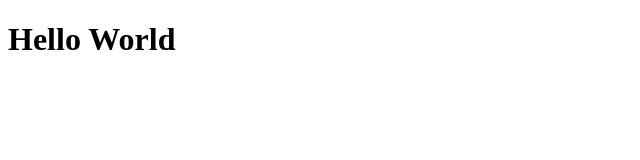
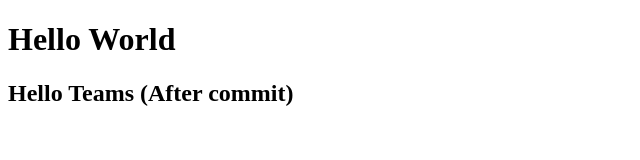
Before and after one commit to shubh-am-sahane/shubham, a plain HTML site: page index.html in a window 1280 px wide. Shown: the whole page, without its empty margins (0-640 px from the left). Drawn offline with Linux system fonts and the light colour scheme.

Commit message:
Update index.html

```diff
--- a/index.html
+++ b/index.html
@@ -4,8 +4,10 @@
     <meta charset="UTF-8">
     <meta name="viewport" content="width=device-width, initial-scale=1.0">
     <title>Hello World</title>
+
 </head>
 <body>
     <h1>Hello World</h1>
+    <h2>Hello Teams (After commit)</h2>
 </body>
 </html>
```
